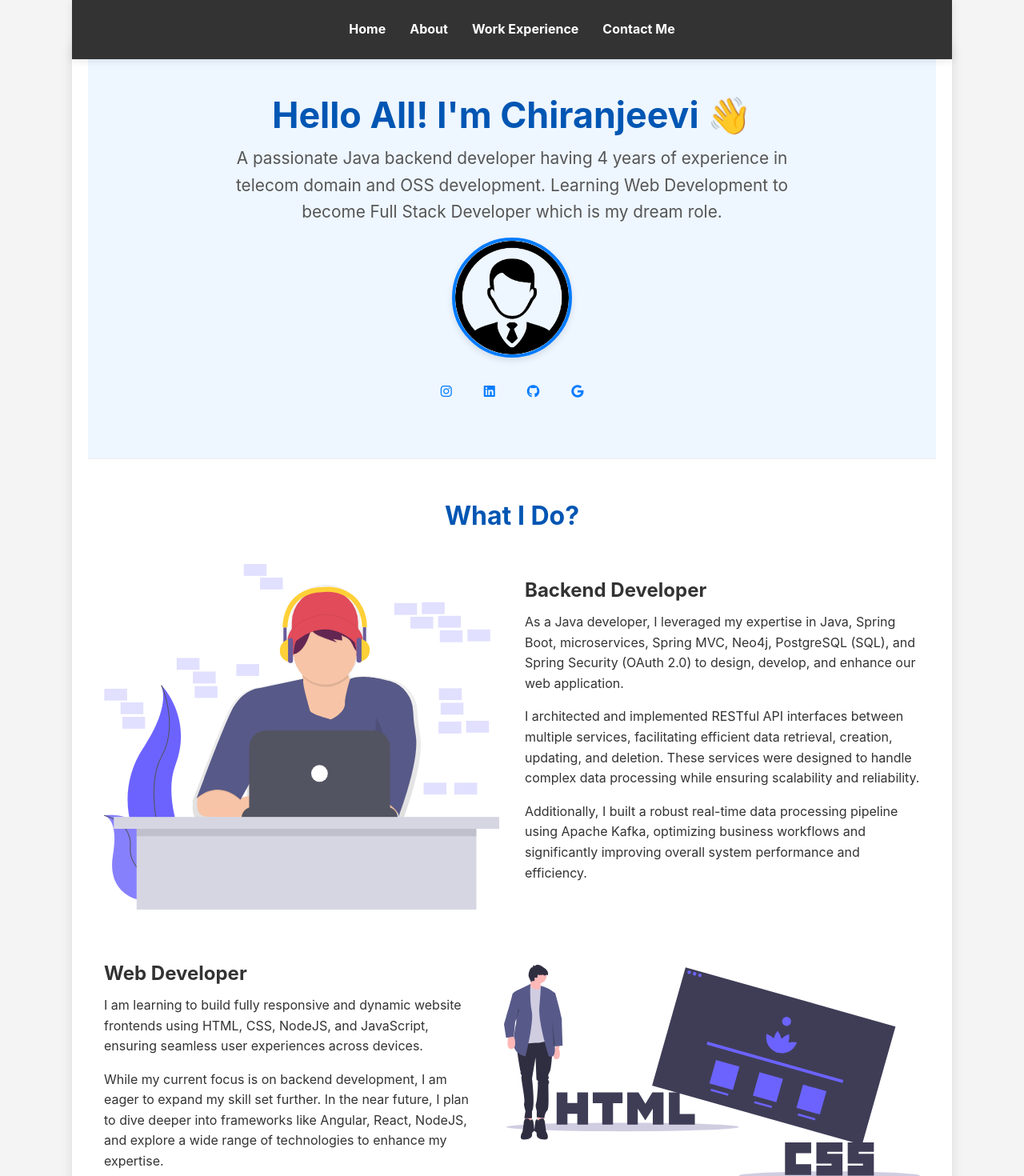
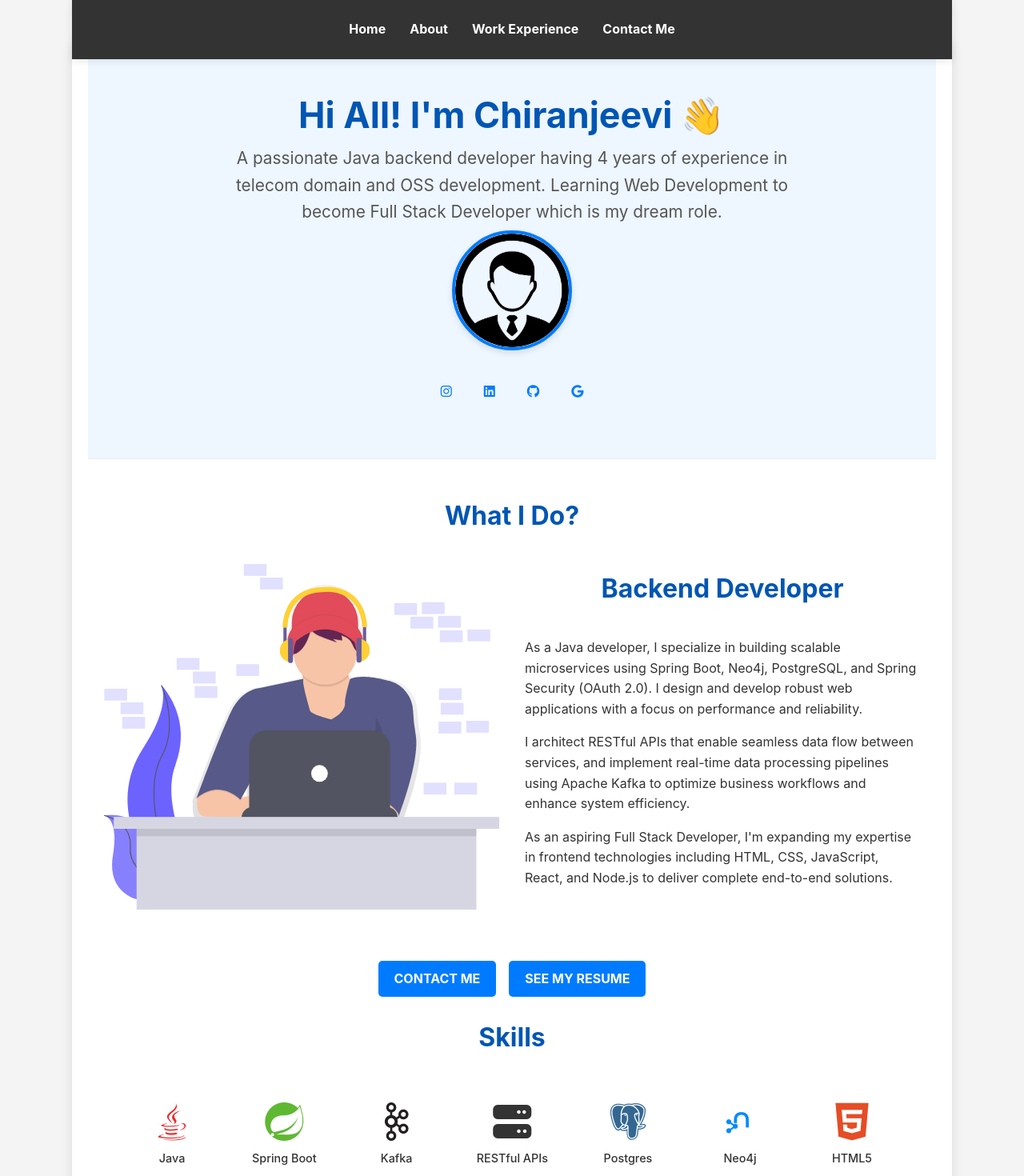
Before and after one commit to 1Chiru1/portfolio, a React (Create React App) app in the folder portfolio/: page / in a window 1280 px wide. Shown: the top 1470 px of the page at 80% size. Built offline with nearby package versions, Linux system fonts and the light colour scheme.

Commit message:
update the code

```diff
--- a/portfolio/src/App.css
+++ b/portfolio/src/App.css
@@ -160,6 +160,41 @@ section:last-of-type {
   transition: transform 0.3s ease, box-shadow 0.3s ease;
 }
 
+.hamburger-menu {
+  display: none;
+  flex-direction: column;
+  gap: 4px;
+  background: transparent;
+  border: none;
+  cursor: pointer;
+  padding: 8px;
+  position: absolute;
+  right: 20px;
+  top: 50%;
+  transform: translateY(-50%);
+  z-index: 1001;
+}
+
+.hamburger-menu span {
+  width: 25px;
+  height: 3px;
+  background: #fff;
+  border-radius: 2px;
+  transition: all 0.3s ease;
+}
+
+.hamburger-menu.open span:nth-child(1) {
+  transform: rotate(45deg) translate(6px, 6px);
+}
+
+.hamburger-menu.open span:nth-child(2) {
+  opacity: 0;
+}
+
+.hamburger-menu.open span:nth-child(3) {
+  transform: rotate(-45deg) translate(6px, -6px);
+}
+
 .app-header.header-hidden {
   transform: translate(-50%, -100%);
 }
@@ -196,6 +231,9 @@ section:last-of-type {
   flex-direction: column;
   align-items: center;
   justify-content: center;
+  max-width: 1100px;
+  margin: 0 auto;
+  width: 100%;
 }
 
 .profile-pic {
@@ -215,12 +253,102 @@ section:last-of-type {
   color: #0056b3;
 }
 
+.hero-title {
+  animation: fadeInDown 1s ease-out;
+}
+
 .hero-section p {
   font-size: 1.3rem;
   color: #555;
   max-width: 700px;
   margin-left: auto;
   margin-right: auto;
+}
+
+.hero-tagline {
+  animation: fadeInUp 1s ease-out 0.3s both;
+}
+
+.profile-pic-animated {
+  animation: scaleIn 0.8s ease-out 0.6s both, float 3s ease-in-out 1.5s infinite;
+}
+
+.social-icons-animated {
+  animation: fadeInUp 1s ease-out 0.9s both;
+}
+
+.social-icons-animated .btn {
+  opacity: 0;
+  animation: slideInUp 0.6s ease-out forwards;
+}
+
+.social-icons-animated .btn:nth-child(1) {
+  animation-delay: 1.1s;
+}
+
+.social-icons-animated .btn:nth-child(2) {
+  animation-delay: 1.3s;
+}
+
+.social-icons-animated .btn:nth-child(3) {
+  animation-delay: 1.5s;
+}
+
+.social-icons-animated .btn:nth-child(4) {
+  animation-delay: 1.7s;
+}
+
+@keyframes fadeInDown {
+  from {
+    opacity: 0;
+    transform: translateY(-30px);
+  }
+  to {
+    opacity: 1;
+    transform: translateY(0);
+  }
+}
+
+@keyframes fadeInUp {
+  from {
+    opacity: 0;
+    transform: translateY(30px);
+  }
+  to {
+    opacity: 1;
+    transform: translateY(0);
+  }
+}
+
+@keyframes scaleIn {
+  from {
+    opacity: 0;
+    transform: scale(0.5);
+  }
+  to {
+    opacity: 1;
+    transform: scale(1);
+  }
+}
+
+@keyframes float {
+  0%, 100% {
+    transform: translateY(0);
+  }
+  50% {
+    transform: translateY(-10px);
+  }
+}
+
+@keyframes slideInUp {
+  from {
+    opacity: 0;
+    transform: translateY(20px);
+  }
+  to {
+    opacity: 1;
+    transform: translateY(0);
+  }
 }
 
 .about-section h2,
@@ -354,6 +482,46 @@ section:last-of-type {
   }
 }
 
+@keyframes slideFromLeft {
+  from {
+    opacity: 0;
+    transform: translateX(-100px);
+  }
+  to {
+    opacity: 1;
+    transform: translateX(0);
+  }
+}
+
+@keyframes slideFromRight {
+  from {
+    opacity: 0;
+    transform: translateX(100px);
+  }
+  to {
+    opacity: 1;
+    transform: translateX(0);
+  }
+}
+
+.animate-slide-left {
+  opacity: 0;
+  transition: opacity 0.6s ease, transform 0.6s ease;
+}
+
+.animate-slide-left.visible {
+  animation: slideFromLeft 0.8s ease forwards;
+}
+
+.animate-slide-right {
+  opacity: 0;
+  transition: opacity 0.6s ease, transform 0.6s ease;
+}
+
+.animate-slide-right.visible {
+  animation: slideFromRight 0.8s ease forwards;
+}
+
 /* Education Section */
 .education-section {
   max-width: 800px;
@@ -472,6 +640,49 @@ section:last-of-type {
   border-top: 1px solid #ddd;
 }
 
+/* Scroll to Top Button */
+.scroll-to-top {
+  position: fixed;
+  bottom: 30px;
+  right: 30px;
+  width: 50px;
+  height: 50px;
+  background: #007bff;
+  color: #fff;
+  border: none;
+  border-radius: 50%;
+  cursor: pointer;
+  display: flex;
+  align-items: center;
+  justify-content: center;
+  font-size: 20px;
+  box-shadow: 0 4px 12px rgba(0, 123, 255, 0.4);
+  z-index: 999;
+  transition: all 0.3s ease;
+  animation: fadeIn 0.3s ease;
+}
+
+.scroll-to-top:hover {
+  background: #0056b3;
+  transform: translateY(-5px);
+  box-shadow: 0 6px 16px rgba(0, 123, 255, 0.6);
+}
+
+.scroll-to-top:active {
+  transform: translateY(-2px);
+}
+
+@keyframes fadeIn {
+  from {
+    opacity: 0;
+    transform: translateY(20px);
+  }
+  to {
+    opacity: 1;
+    transform: translateY(0);
+  }
+}
+
 @media (max-width: 991.98px) {
   .hero-section h1 {
     font-size: 2.4rem;
@@ -495,14 +706,34 @@ section:last-of-type {
     padding: 0.8rem 15px;
   }
 
+  .hamburger-menu {
+    display: flex;
+  }
+
   .app-header nav {
+    position: fixed;
+    top: 60px;
+    left: 0;
+    right: 0;
+    background: #333;
     flex-direction: column;
     align-items: center;
+    max-height: 0;
+    overflow: hidden;
+    transition: max-height 0.3s ease;
+    box-shadow: 0 4px 10px rgba(0, 0, 0, 0.2);
+  }
+
+  .app-header nav.nav-open {
+    max-height: 300px;
+    padding: 1rem 0;
   }
 
   .app-header nav a {
     margin: 8px 0;
     padding: 0.6rem 0;
+    width: 100%;
+    text-align: center;
   }
 
   section {
@@ -530,9 +761,26 @@ section:last-of-type {
 
   .about-section h2,
   .projects-section h2,
-  .contact-section h2 {
+  .contact-section h2,
+  .experience-section h2 {
     font-size: 1.8rem;
     margin-bottom: 30px;
+  }
+
+  .about-section .row {
+    display: flex;
+    flex-direction: column;
+  }
+
+  .about-section .col-lg-6 {
+    width: 100%;
+    flex: 0 0 100%;
+    max-width: 100%;
+    margin-bottom: 20px;
+  }
+
+  .about-section .col-lg-6 .Programming {
+    min-height: 250px;
   }
 
   .projects-grid {
@@ -651,6 +899,16 @@ section:last-of-type {
   padding-top: 2rem;
   padding-bottom: 2rem;
 }
+
+.experience-section .row {
+  margin-bottom: 2rem;
+}
+
+.experience-section .col-lg-6 {
+  padding-left: 1.5rem;
+  padding-right: 1.5rem;
+}
+
 .Heading h1 {
   font-size: 2rem;
   margin-bottom: 1rem;
--- a/portfolio/src/components/About.jsx
+++ b/portfolio/src/components/About.jsx
@@ -1,3 +1,5 @@
+import { useState, useEffect } from "react";
+
 const skills = [
   { name: "Java", icon: "devicon-java-plain colored" },
   { name: "Spring Boot", icon: "devicon-spring-plain colored" },
@@ -24,59 +26,61 @@ const proficiencies = [
 ];
 
 function About() {
+  const [isVisible, setIsVisible] = useState(false);
+
+  useEffect(() => {
+    const observer = new IntersectionObserver(
+      (entries) => {
+        entries.forEach((entry) => {
+          if (entry.isIntersecting) {
+            setIsVisible(true);
+          }
+        });
+      },
+      { threshold: 0.1 }
+    );
+
+    const section = document.getElementById("about");
+    if (section) {
+      observer.observe(section);
+    }
+
+    return () => {
+      if (section) {
+        observer.unobserve(section);
+      }
+    };
+  }, []);
+
   return (
     <section id="about" className="about-section">
       <h2>What I Do?</h2>
       <div className="row align-items-center">
-        <div className="col-lg-6 col-md-12">
+        <div className={`col-lg-6 col-md-12 order-1 order-lg-1 animate-slide-left ${isVisible ? 'visible' : ''}`}>
           <img
             className="Programming"
             src={`${process.env.PUBLIC_URL}/image/Coding.svg`}
             alt="Programming"
           />
         </div>
-        <div className="col-lg-6 col-md-12">
-          <h1 class="Feature-Heading">Backend Developer</h1>
+        <div className={`col-lg-6 col-md-12 order-2 order-lg-2 animate-slide-right ${isVisible ? 'visible' : ''}`}>
+          <h2>Backend Developer</h2>
           <p>
-            As a Java developer, I leveraged my expertise in Java, Spring Boot,
-            microservices, Spring MVC, Neo4j, PostgreSQL (SQL), and Spring
-            Security (OAuth 2.0) to design, develop, and enhance our web
-            application.
+            As a Java developer, I specialize in building scalable microservices
+            using Spring Boot, Neo4j, PostgreSQL, and Spring Security (OAuth 2.0).
+            I design and develop robust web applications with a focus on performance
+            and reliability.
           </p>
           <p>
-            I architected and implemented RESTful API interfaces between
-            multiple services, facilitating efficient data retrieval, creation,
-            updating, and deletion. These services were designed to handle
-            complex data processing while ensuring scalability and reliability.
+            I architect RESTful APIs that enable seamless data flow between services,
+            and implement real-time data processing pipelines using Apache Kafka to
+            optimize business workflows and enhance system efficiency.
           </p>
           <p>
-            Additionally, I built a robust real-time data processing pipeline
-            using Apache Kafka, optimizing business workflows and significantly
-            improving overall system performance and efficiency.
+            As an aspiring Full Stack Developer, I'm expanding my expertise in frontend
+            technologies including HTML, CSS, JavaScript, React, and Node.js to deliver
+            complete end-to-end solutions.
           </p>
-        </div>
-      </div>
-      <div className="row align-items-center">
-        <div className="col-lg-6 col-md-12">
-          <h1 class="Feature-Heading">Web Developer</h1>
-          <p>
-            I am learning to build fully responsive and dynamic website
-            frontends using HTML, CSS, NodeJS, and JavaScript, ensuring seamless
-            user experiences across devices.
-          </p>
-          <p>
-            While my current focus is on backend development, I am eager to
-            expand my skill set further. In the near future, I plan to dive
-            deeper into frameworks like Angular, React, NodeJS, and explore a
-            wide range of technologies to enhance my expertise.
-          </p>
-        </div>
-        <div className="col-lg-6 col-md-12">
-          <img
-            className="Programming"
-            src={`${process.env.PUBLIC_URL}/image/website.svg`}
-            alt="Programming"
-          />
         </div>
       </div>
       <div className="about-actions">
--- a/portfolio/src/components/Contact.jsx
+++ b/portfolio/src/components/Contact.jsx
@@ -3,8 +3,7 @@ function Contact() {
     <section id="contact" className="contact-section">
       <h2>Contact Me</h2>
       <p>
-        Feel free to reach out! I'm always open to new opportunities and
-        collaborations.
+       Let's connect if your're looking for someone who can help bring your ideas to life through collaboration.
       </p>
       <p>
         Email:{" "}
--- a/portfolio/src/components/Experience.jsx
+++ b/portfolio/src/components/Experience.jsx
@@ -53,28 +53,24 @@ function Experience() {
             </div>
             <div className="col-lg-6 col-md-12 project-heading">
               <p>
-                As a Java backend developer for a British telecom client, I am
-                responsible for designing, developing, and transforming their
-                OSS inventory systems to enhance operational efficiency.
+                As a Java backend developer for a British telecom client, I design
+                and develop OSS inventory systems that enhance operational efficiency
+                across large-scale network operations.
               </p>
               <p>
-                My work includes building OSS infrastructure applications such
-                as Plan and Build, network planning tools, and a catalogue
-                template builder, ensuring seamless functionality for
-                large-scale telecom operations.
+                I build critical infrastructure applications including Plan and Build
+                tools, network planning systems, and catalogue template builders,
+                ensuring seamless functionality and scalability.
               </p>
               <p>
-                I actively collaborate with developers, testers, designers, and
-                ASG teams to identify and resolve issues found during both the
-                development phase and live operations. I develop solutions,
-                perform unit tests, and oversee deployments to ensure stability
-                and accuracy.
+                I collaborate closely with cross-functional teams to identify and resolve
+                issues throughout the development lifecycle, from design to production
+                deployment, ensuring stability and high-quality deliverables.
               </p>
               <p>
-                To further optimize application performance and reliability, I
-                leverage code quality tools like SonarQube to improve code
-                coverage and write comprehensive test cases using JUnit,
-                ensuring that enhancements meet high-quality standards.
+                Using tools like SonarQube and JUnit, I maintain rigorous code quality
+                standards and comprehensive test coverage to optimize application
+                performance and reliability.
               </p>
             </div>
           </div>
--- a/portfolio/src/components/Hero.jsx
+++ b/portfolio/src/components/Hero.jsx
@@ -1,10 +1,10 @@
 function Hero() {
   return (
     <section id="home" className="hero-section">
-      <h1>
-        Hello All! I'm Chiranjeevi <span className="wave">👋</span>
+      <h1 className="hero-title">
+        Hi All! I'm Chiranjeevi <span className="wave">👋</span>
       </h1>
-      <p>
+      <p className="hero-tagline">
         A passionate Java backend developer having 4 years of experience in
         telecom domain and OSS development. Learning Web Development to become
         Full Stack Developer which is my dream role.
@@ -12,9 +12,9 @@ function Hero() {
       <img
         src={`${process.env.PUBLIC_URL}/image/profile.png`}
         alt="Chiranjeevi N"
-        className="profile-pic"
+        className="profile-pic profile-pic-animated"
       />
-      <div className="social_media_icon">
+      <div className="social_media_icon social-icons-animated">
         <a
           className="btn"
           href="https://www.instagram.com/chiranjeevi_kashyap/"
```
Also changed, not shown: portfolio/src/App.jsx (+32 -0 lines), portfolio/src/components/Header.jsx (+19 -5 lines), 1 other file (tests, documents, lock files or other folders).
